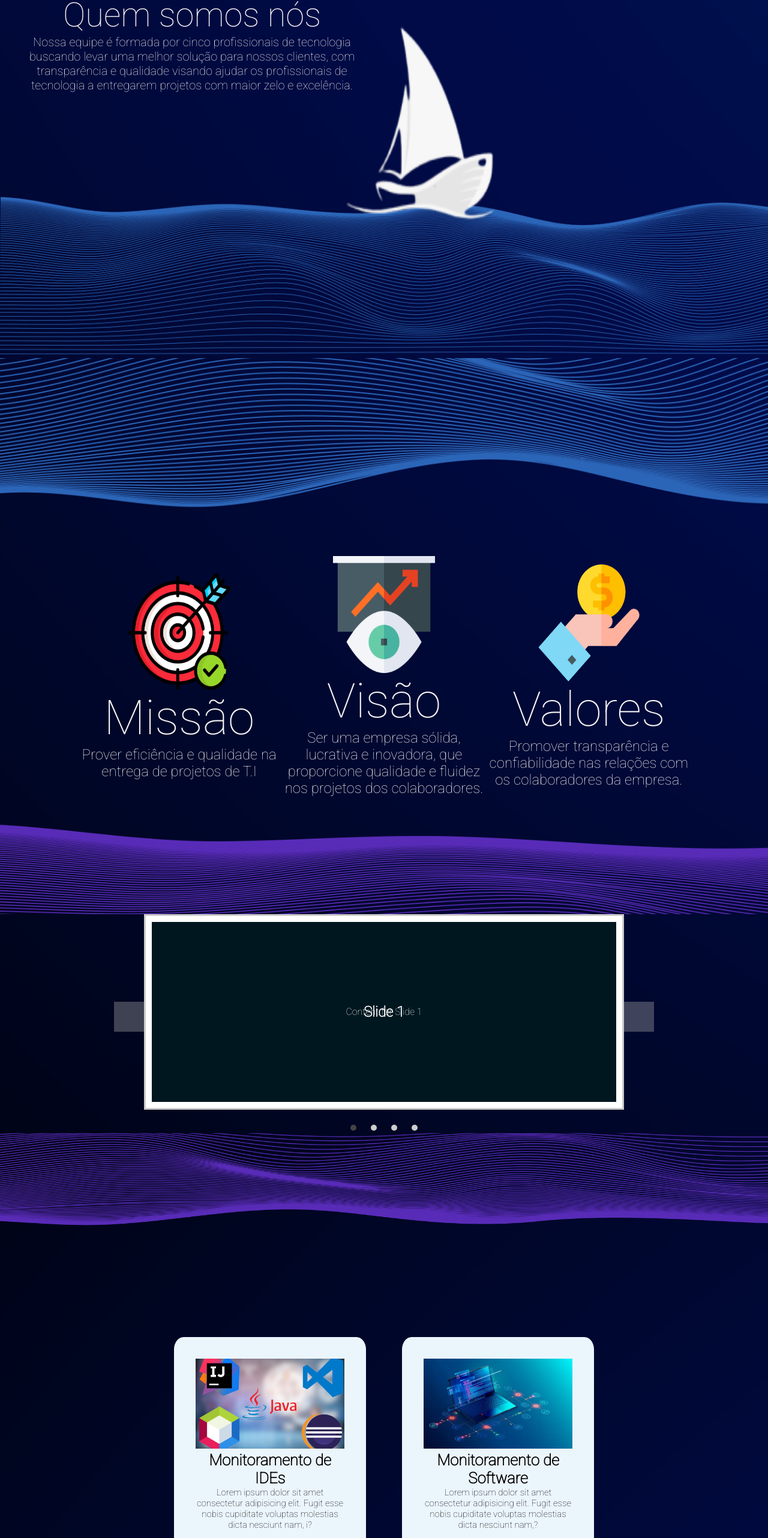
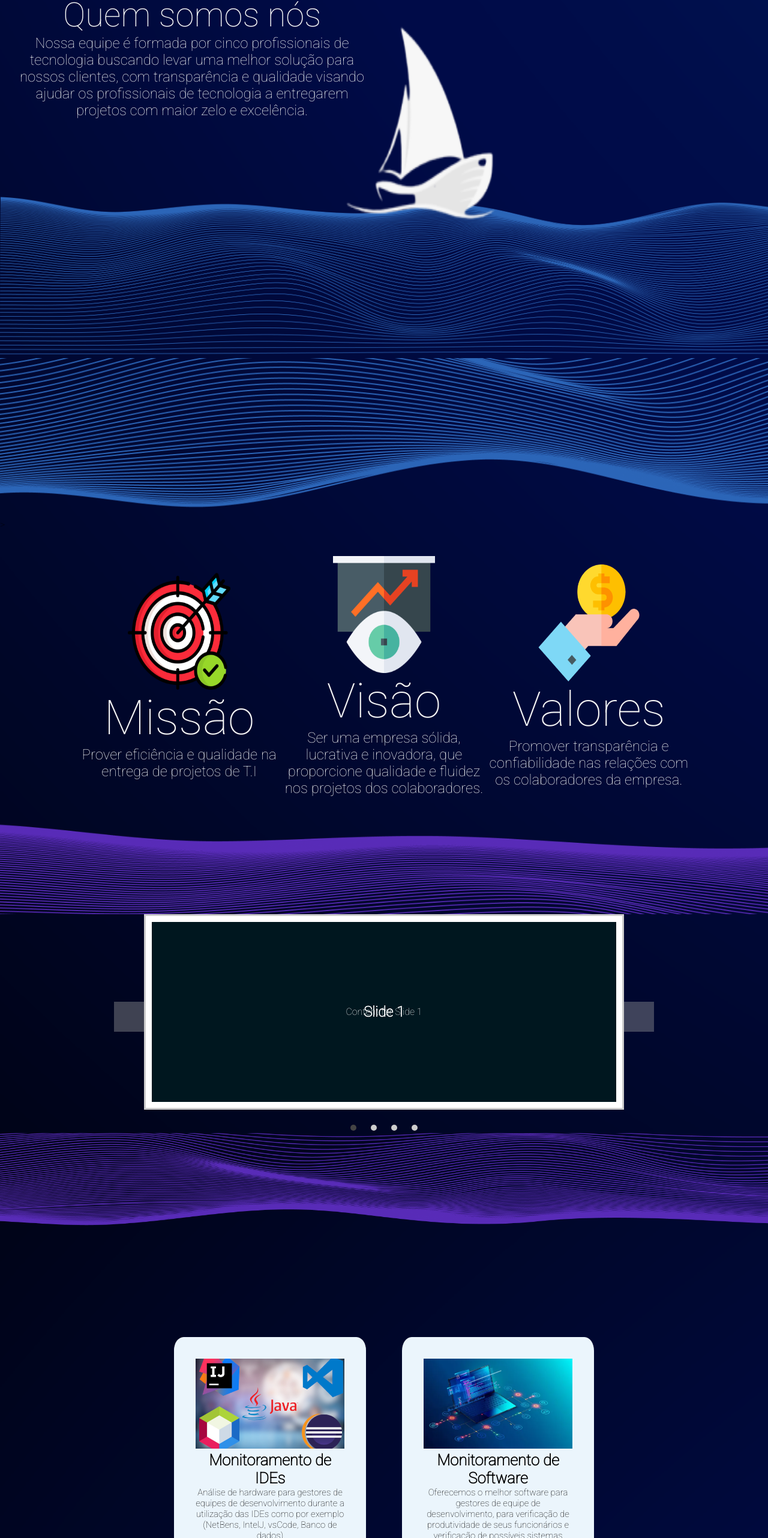
Before and after one commit to NetoOSantos/Keep-Swimming, a plain HTML site: page Site/src/public/html/index.html in a window 1280 px wide. Shown: the part 236-2800 px from the top of the page at 60% size. Drawn offline with Linux system fonts and the light colour scheme; grey boxes are pictures that could not be loaded.

Commit message:
texto do site finalizado

```diff
--- a/Site/src/public/css/index.css
+++ b/Site/src/public/css/index.css
@@ -173,7 +173,7 @@ body {
     text-align: center;
 
     color: whitesmoke;
-    font-size: 2.5vh;
+    font-size: 3vh;
 
 }
 
@@ -504,12 +504,16 @@ body {
 }
 
 .ondaAzulFooter{
+     position: relative;
+     top: 5vh;
 
     display: flex;
     justify-content: center;
     align-items: center;
+
     width: 100%;
-    height: 10vh;
+    height: 12vh;
+
     background-image: url(../assets/imgs/ondaAzulParaCima.png);
     background-size: cover;
 
--- a/Site/src/public/html/index.html
+++ b/Site/src/public/html/index.html
@@ -157,7 +157,7 @@
                      <img src="../assets/imgs/imgCard1.png" alt="">
                          <!-- <h2>01</h2> -->
                          <h3>Monitoramento de IDEs</h3>
-                         <p>Lorem ipsum dolor sit amet consectetur adipisicing elit. Fugit esse nobis cupiditate voluptas molestias dicta nesciunt nam, i?</p>
+                         <p>Análise de hardware para gestores de equipes de desenvolvimento durante a utilização das IDEs como por exemplo (NetBens, IntelJ, vsCode, Banco de dados)</p>
                          <a href="#">Saiba mais</a>
                      </div>
                  </div>
@@ -171,7 +171,9 @@
                          <img src="../assets/imgs/imgCard2.png" alt="">
                          <!-- <h2>02</h2> -->
                          <h3>Monitoramento de Software</h3>
-                         <p>Lorem ipsum dolor sit amet consectetur adipisicing elit. Fugit esse nobis cupiditate voluptas molestias dicta nesciunt nam,?</p>
+                         <p> Oferecemos o melhor software para gestores de equipe de desenvolvimento,
+                           para verificação de produtividade de seus funcionários e
+                            verificação de possíveis sistemas legados </p>
                          <a href="#">Saiba mais</a>
                      </div>
                  </div>
```
